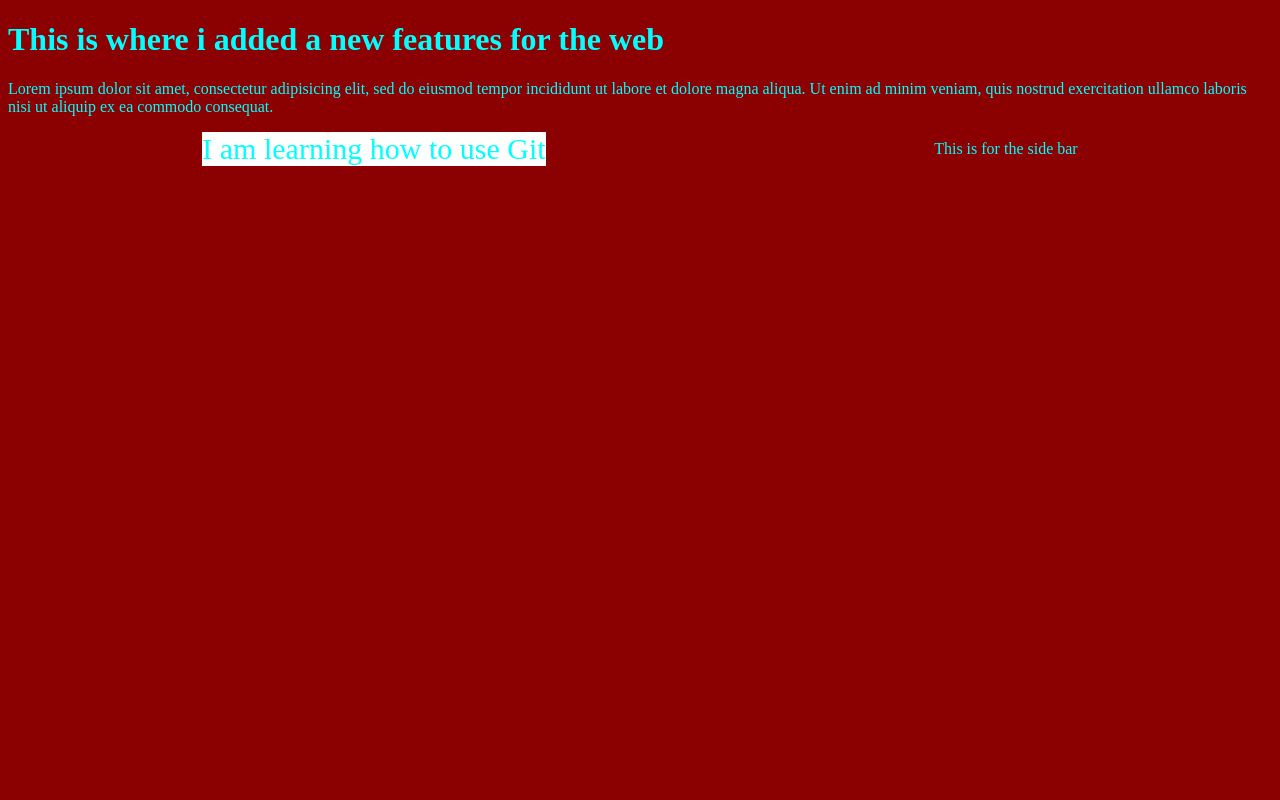
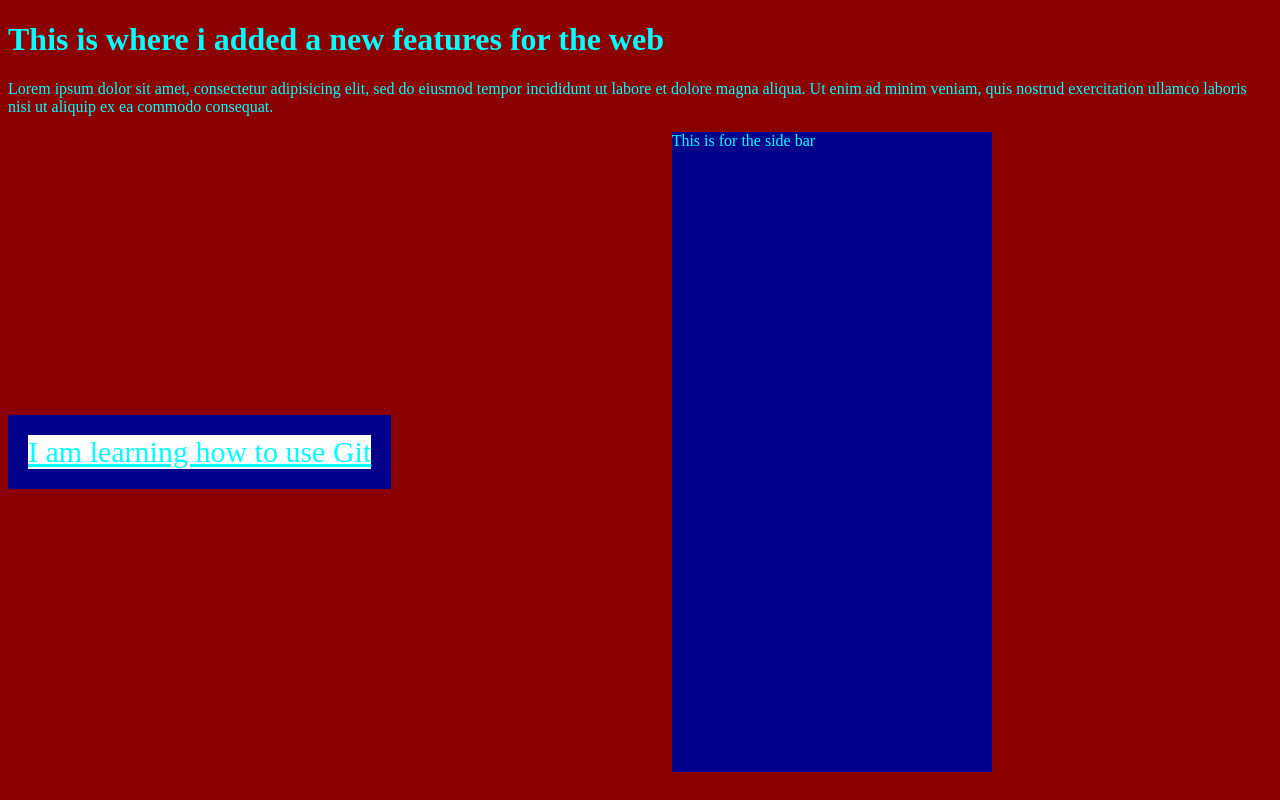
Before and after one commit to sydebits/git-one, a plain HTML site: page index.html in a window 1280 px wide. Drawn offline with Linux system fonts and the light colour scheme.

Commit message:
Added a span color

```diff
--- a/index.html
+++ b/index.html
@@ -11,7 +11,7 @@
 
     <div class="git-one">
       <span>I am learning how to use Git</span>
-      <aside class="">
+      <aside class="aside-bar">
         This is for the side bar
       </aside>
 
--- a/style.css
+++ b/style.css
@@ -10,5 +10,13 @@ body{
 span{
   font-size: 30px;
   background: #fff;
+  border: solid darkblue 20px;
+  text-decoration: underline;
 
 }
+.aside-bar{
+  margin: auto;
+  background-color: darkblue;
+  width: 20rem;
+  height: 40rem;
+}
```
